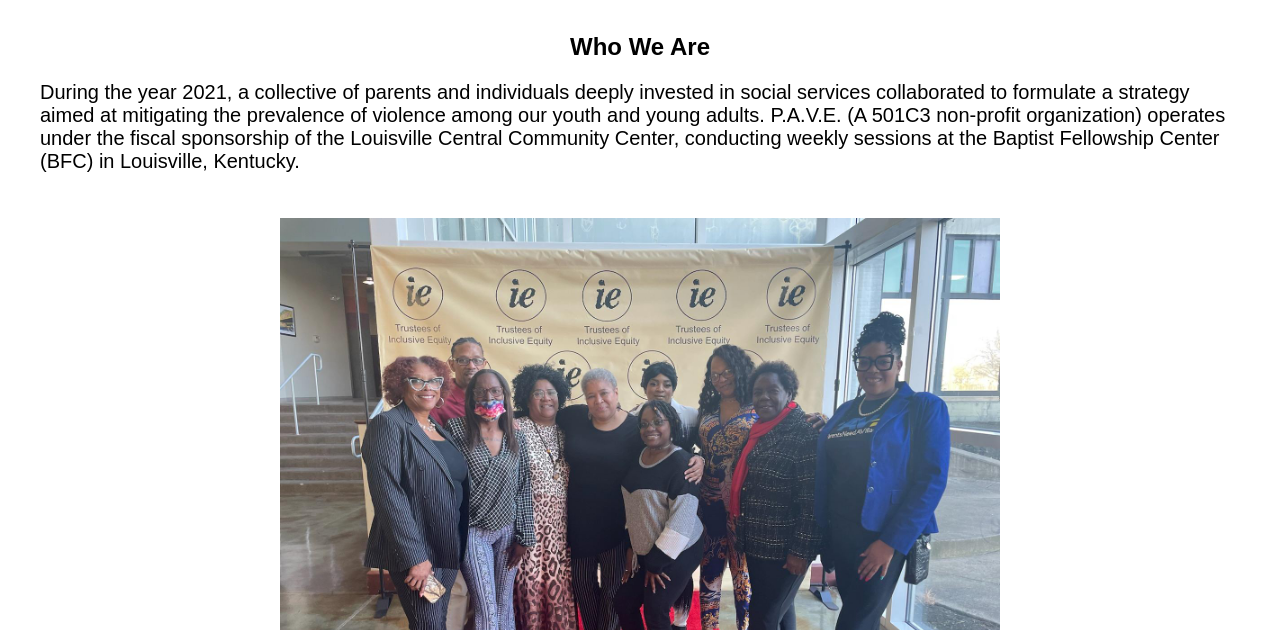
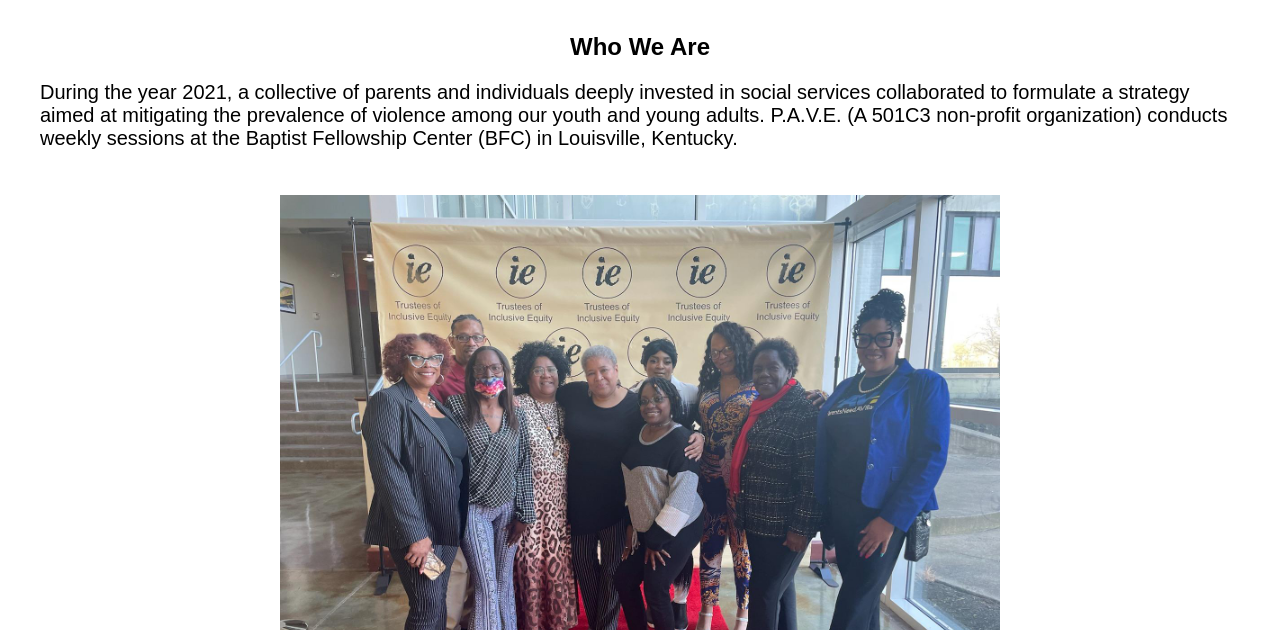
Before and after one commit to sunnyhughes/pave2024, a plain HTML site: page ourteam.html in a window 1280 px wide. Shown: the part 170-800 px from the top of the page. Drawn offline with Linux system fonts and the light colour scheme.

Commit message:
changed a sentence

```diff
--- a/ourteam.html
+++ b/ourteam.html
@@ -43,7 +43,7 @@
     <main class="content">
     <section id="whoweAre">
         <h2>Who We Are</h2>
-        <p>During the year 2021, a collective of parents and individuals deeply invested in social services collaborated to formulate a strategy aimed at mitigating the prevalence of violence among our youth and young adults. P.A.V.E. (A 501C3 non-profit organization) operates under the fiscal sponsorship of the Louisville Central Community Center, conducting weekly sessions at the Baptist Fellowship Center (BFC) in Louisville, Kentucky.</p>
+        <p>During the year 2021, a collective of parents and individuals deeply invested in social services collaborated to formulate a strategy aimed at mitigating the prevalence of violence among our youth and young adults. P.A.V.E. (A 501C3 non-profit organization) conducts weekly sessions at the Baptist Fellowship Center (BFC) in Louisville, Kentucky.</p>
     </section>
 
     <section id="about-us">
```
